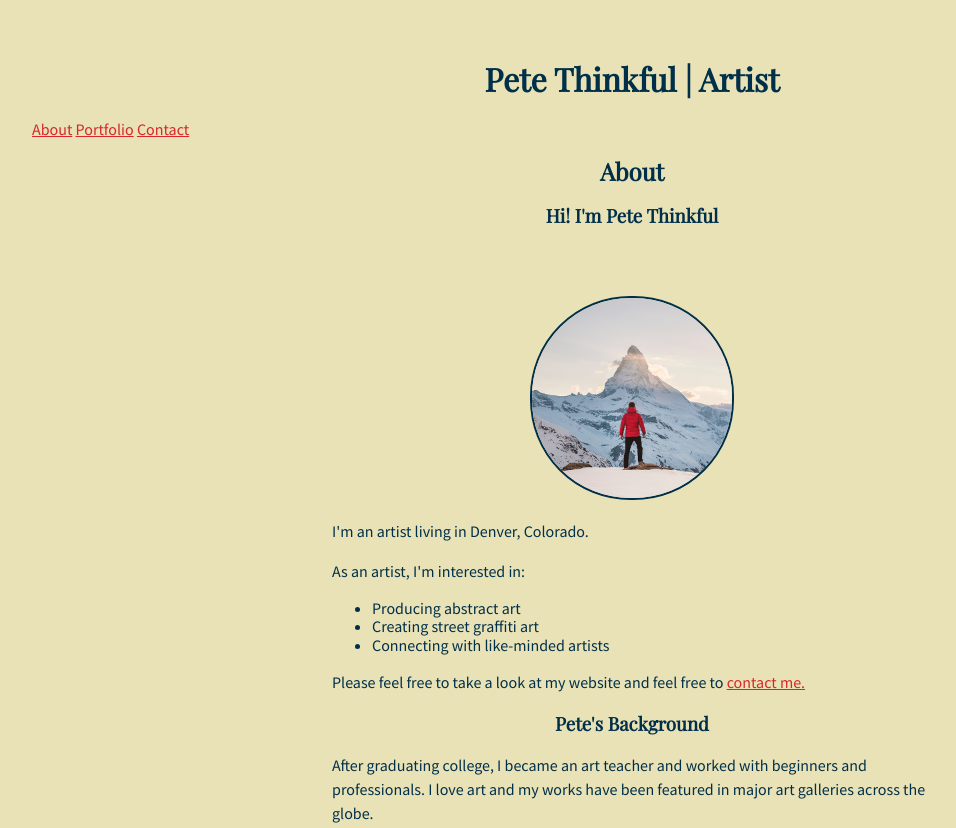
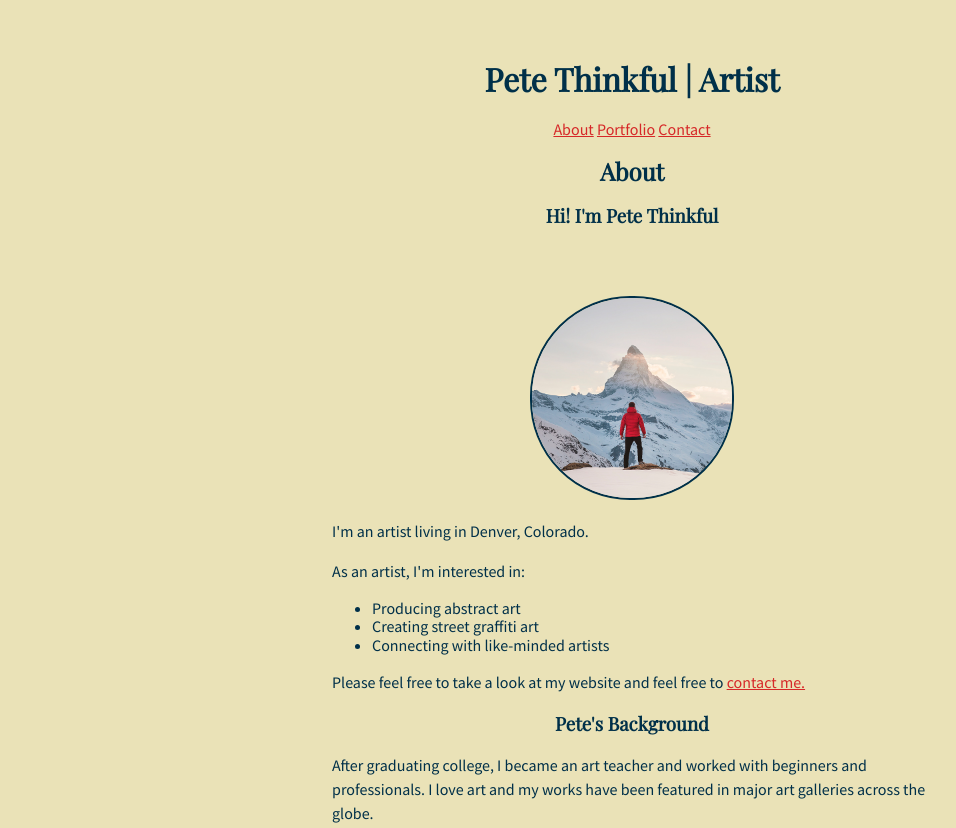
Before and after one commit to mlauren13/ThinkfulPortfolio, a plain HTML site: page index.html in a window 1280 px wide. Shown: the top 828 px of the page, without its empty margins (8-964 px from the left). Drawn offline with nearby package versions, Linux system fonts and the light colour scheme.

Commit message:
Add files via upload
Updated CSS to center Navigation

```diff
--- a/style.css
+++ b/style.css
@@ -8,6 +8,7 @@ body {
   padding: 40px;
 
 }
+nav {text-align: center;}
 
 /* Set the font family for any h1, h2, or h3 heading */
 h1 {font-family: "Playfair Display", Times, serif;
```
